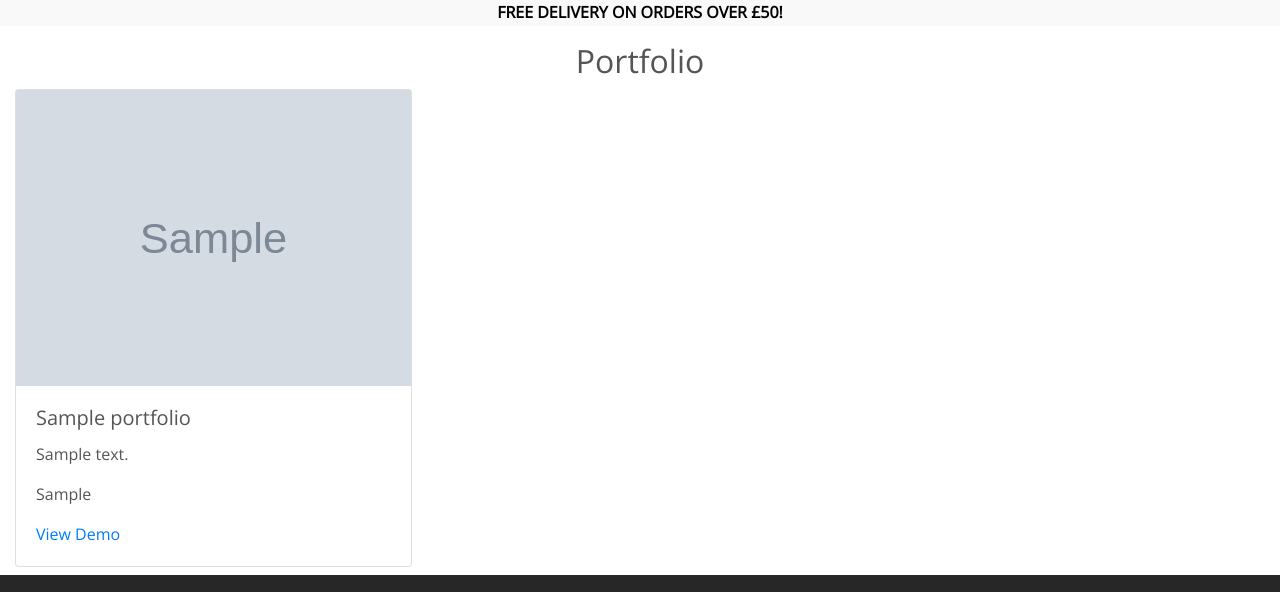
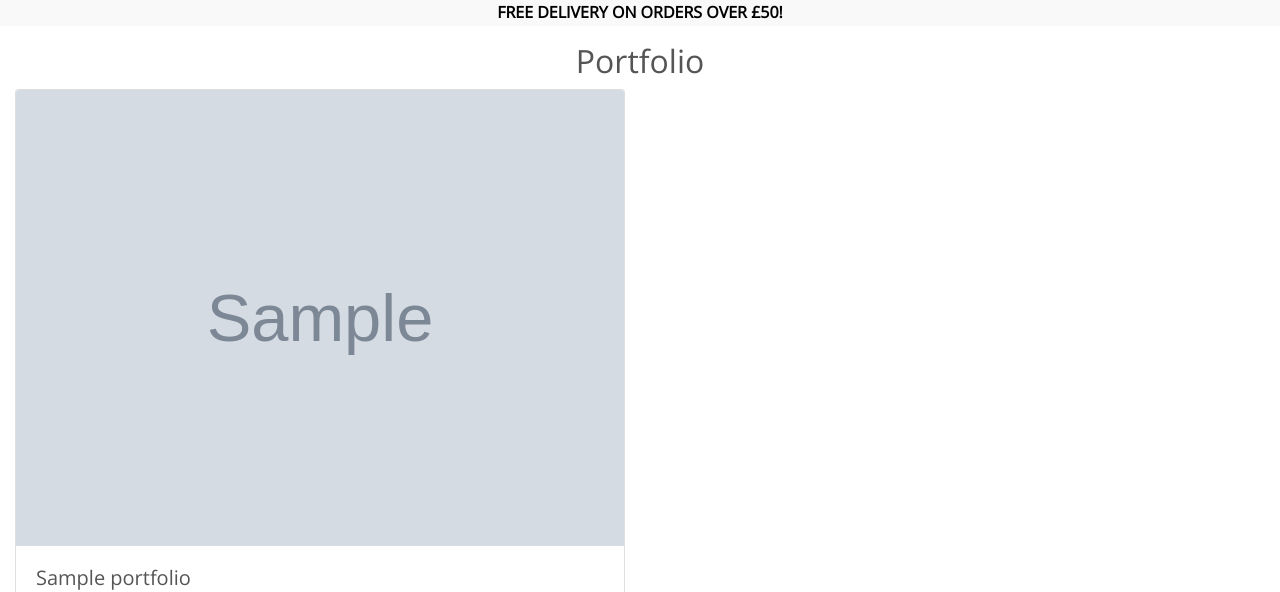
Before and after one commit to Baynuts/graphics, a Django app: page /portfolio/ in a window 1280 px wide. Shown: the part 134-726 px from the top of the page. Run offline with Django 3.2, Linux system fonts and the light colour scheme; tables that the repository leaves empty hold one stand-in row (values such as "Sample post"); grey boxes marked "Sample" are stand-in pictures; some libraries are stand-ins or nearby versions.

Commit message:
Adjust portfolio layout

```diff
--- a/portfolio/templates/portfolio/portfolio.html
+++ b/portfolio/templates/portfolio/portfolio.html
@@ -19,21 +19,21 @@
         </div>
         <div class="row">
             {% for portfolio in portfolio %}
-                <div class="col-12 col-md-4">
+                <div class="col-12 col-md-6">
                     <div class="card mb-2">
                         {% if portfolio.image %}
                         <div class="img-hover">
-                            <img class=" prod-img" src="{{ portfolio.image.url }}" alt="{{ portfolio.name }}">
+                            <img class="card-img-top" src="{{ portfolio.image.url }}" alt="{{ portfolio.name }}">
                         </div>
                         {% else %}
                         <div class="img-hover">
-                            <img class=" prod-img" src="{{ MEDIA_URL }}noimage.png" alt="{{ portfolio.name }}">
+                            <img class="card-img-top" src="{{ MEDIA_URL }}noimage.png" alt="{{ portfolio.name }}">
                         </div>
                         {% endif %}
                         <div class="card-body">
                             <h5 class="card-title">{{ portfolio.title }}</h5>
-                            <p class="card-text">{{ portfolio.description }}</p>
-                            <p class="card-text">{{ portfolio.technology }}</p>
+                            <p class="card-text port-description">{{ portfolio.description }}</p>
+                            <p class="card-text port-tech">{{ portfolio.technology }}</p>
                             <p class="card-text"><a href="{{ portfolio.demo_url }}">View Demo</a></p>
                         </div>
                     </div>
```
